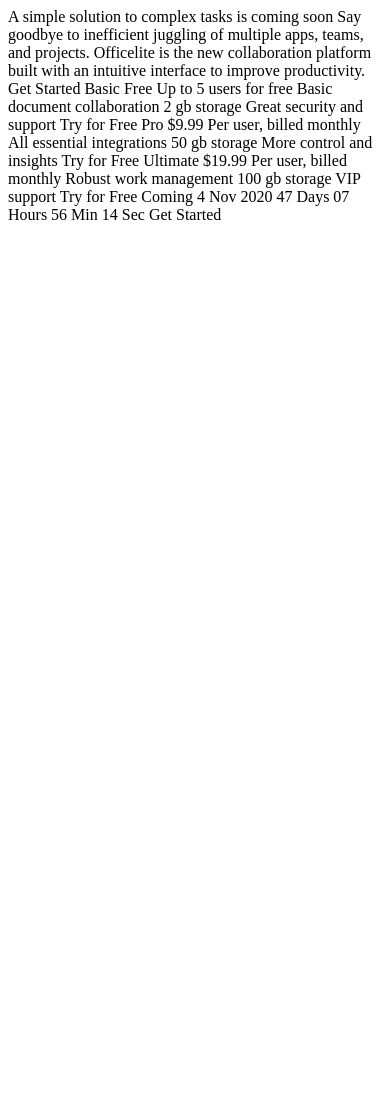
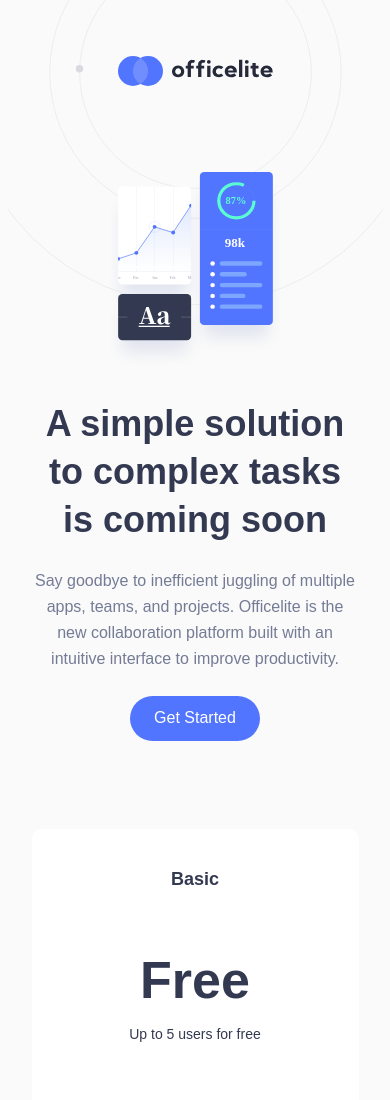
Before and after one commit to emmcgill/FM-Officelite, a plain HTML site: page index.html in a window 390 px wide. Shown: the top 1100 px of the page. Before the commit the page ends 844 px from the top, so only its background shows below. Drawn offline with Linux system fonts and the light colour scheme.

Commit message:
Mobile Completed

```diff
--- a/index.html
+++ b/index.html
@@ -1,53 +1,113 @@
 <!DOCTYPE html>
 <html lang="en">
   <head>
-  <meta charset="UTF-8">
-  <meta name="viewport" content="width=device-width, initial-scale=1.0">
+    <meta charset="UTF-8" />
+    <meta name="viewport" content="width=device-width, initial-scale=1.0" />
 
-  <link rel="icon" type="image/png" sizes="32x32" href="./assets/favicon-32x32.png">
+    <link
+      rel="icon"
+      type="image/png"
+      sizes="32x32"
+      href="./assets/favicon-32x32.png"
+    />
+    <link rel="stylesheet" href="styles/index/common.css" />
+    <link rel="stylesheet" href="styles/index/header.css" />
+    <link rel="stylesheet" href="styles/index/hero.css" />
+    <link rel="stylesheet" href="styles/index/plan-information.css" />
+    <link rel="stylesheet" href="styles/index/countdown-wrapper.css" />
 
     <title>Frontend Mentor | Officelite coming soon site</title>
   </head>
   <body>
+    <main>
+      <header>
+        <img src="assets/shared/logo.svg" alt="#" />
+      </header>
+      <section class="hero">
+        <div class="hero-info-wrapper">
+          <h1 id="hero-title">
             A simple solution to complex tasks is coming soon
-
-  Say goodbye to inefficient juggling of multiple apps, teams, and projects. Officelite is the new
-  collaboration platform built with an intuitive interface to improve productivity.
-
-  Get Started
-
-  Basic
-  Free
-  Up to 5 users for free
-  Basic document collaboration
-  2 gb storage
-  Great security and support
-  Try for Free
-
-  Pro
-  $9.99
-  Per user, billed monthly
-  All essential integrations
-  50 gb storage
-  More control and insights
-  Try for Free
-
-  Ultimate
-  $19.99
-  Per user, billed monthly
-  Robust work management
-  100 gb storage
-  VIP support
-  Try for Free
-
+          </h1>
+          <p id="hero-description">
+            Say goodbye to inefficient juggling of multiple apps, teams, and
+            projects. Officelite is the new collaboration platform built with an
+            intuitive interface to improve productivity.
+          </p>
+          <a href="sign-up.html" class="get-started">Get Started</a>
+        </div>
+        <div class="chart-wrapper">
+          <img src="assets/home/illustration-charts.svg" alt="#" />
+        </div>
+      </section>
+      <div class="plan-information-wrapper">
+        <section class="plan-information">
+          <div class="plan-wrapper basic">
+            <div class="top">
+              <p class="plan-title">Basic</p>
+              <h2 class="price">Free</h2>
+              <p class="price-details">Up to 5 users for free</p>
+            </div>
+            <div class="bottom">
+              <p class="plan-details">Basic document collaboration</p>
+              <p class="storage"><span>2 gb </span>storage</p>
+              <p class="support">Great security and support</p>
+              <a href="sign-up.html" class="try-btn">Try for Free</a>
+            </div>
+          </div>
+          <div class="plan-wrapper pro">
+            <div class="top">
+              <p class="plan-title">Pro</p>
+              <h2 class="price">$9.99</h2>
+              <p class="price-details">Per user, billed monthly</p>
+            </div>
+            <div class="bottom">
+              <p class="plan-details">All essential integrations</p>
+              <p class="storage"><span>50 gb</span> storage</p>
+              <p class="support">More control and insights</p>
+              <a href="sign-up.html" class="try-btn">Try for Free</a>
+            </div>
+          </div>
+          <div class="plan-wrapper ultimate">
+            <div class="top">
+              <p class="plan-title">Ultimate</p>
+              <h2 class="price">$19.99</h2>
+              <p class="price-details">Per user, billed monthly</p>
+            </div>
+            <div class="bottom">
+              <p class="plan-details">Robust work management</p>
+              <p class="storage"><span>100 gb</span> storage</p>
+              <p class="support">VIP support</p>
+              <a href="sign-up.html" class="try-btn">Try for Free</a>
+            </div>
+          </div>
+          <div class="countdown-wrapper">
             <!-- If you're choosing to make this date dynamic, set it to 30 days in the future from the moment the visitor views the page -->
-  Coming 4 Nov 2020
-
+            <h3 class="coming-soon">
+              Coming <span id="release-date">4 Nov 2020</span>
+            </h3>
             <!-- If you're choosing to make this timer dynamic, have it countdown from the date you set above -->
-  47 Days
-  07 Hours
-  56 Min
-  14 Sec
-  Get Started
+            <div class="countdown">
+              <div class="days">
+                <h4 class="days-counter">47</h4>
+                <p class="days-title">Days</p>
+              </div>
+              <div class="hours">
+                <h4 class="hours-counter">07</h4>
+                <p class="hours-title">Hours</p>
+              </div>
+              <div class="minutes">
+                <h4 class="minutes-counter">56</h4>
+                <p class="minutes-title">Min</p>
+              </div>
+              <div class="seconds">
+                <h4 class="seconds-counter">14</h4>
+                <p class="seconds-title">Sec</p>
+              </div>
+            </div>
+            <a href="sign-up.html" class="get-started">Get Started</a>
+          </div>
+        </section>
+      </div>
+    </main>
   </body>
 </html>
--- /dev/null
+++ b/styles/index/common.css
@@ -0,0 +1,43 @@
+:root {
+    --clr-dark-blue-5175FF: #5175FF;
+    --clr-light-blue-829CFF: #829CFF;
+    --clr-black-blue-333950: #333950;
+    --clr-black-25293A: #25293A;
+    --clr-gray-747B95: #747B95;
+    --clr-salmon-F05B5B: #F05B5B;
+    --ff-kumbh-sans: 'Kumbh Sans', sans-serif;
+    --h1-fs: 56px;
+    --h1-lh: 64px;
+    --h1-fw: 700;
+    --h2-fs: 20px;
+    --h2-lh: 28px;
+    --h2-fw: 700;
+    --h3-fs: 16px;
+    --h3-lh: 48px;
+    --h3-fw: 700;
+    --body1-fs: 18px;
+    --body1-lh: 28px;
+    --body1-fw: 400;
+    --body2-fs: 16px;
+    --body2-lh: 28px;
+    --body2-fw: 400;
+}
+
+*,*::before,*::after {
+    margin: 0;
+    box-sizing: border-box;
+}
+
+body {
+    margin: 0 auto;
+    font-family: var(--ff-kumbh-sans);
+    background-color: #fafafa;
+    max-width: 375px;
+}
+
+main {
+    background-image: url(/assets/home/bg-pattern-header.svg);
+    background-position: center -160px;
+    background-size: 465px;
+    background-repeat: no-repeat;
+}
--- /dev/null
+++ b/styles/index/countdown-wrapper.css
@@ -0,0 +1,77 @@
+:root {
+    --clr-dark-blue-5175FF: #5175FF;
+    --clr-light-blue-829CFF: #829CFF;
+    --clr-black-blue-333950: #333950;
+    --clr-black-25293A: #25293A;
+    --clr-gray-747B95: #747B95;
+    --clr-salmon-F05B5B: #F05B5B;
+    --ff-kumbh-sans: 'Kumbh Sans', sans-serif;
+    --h1-fs: 56px;
+    --h1-lh: 64px;
+    --h1-fw: 700;
+    --h2-fs: 20px;
+    --h2-lh: 28px;
+    --h2-fw: 700;
+    --h3-fs: 16px;
+    --h3-lh: 48px;
+    --h3-fw: 700;
+    --body1-fs: 18px;
+    --body1-lh: 28px;
+    --body1-fw: 400;
+    --body2-fs: 16px;
+    --body2-lh: 28px;
+    --body2-fw: 400;
+}
+
+.plan-information > .countdown-wrapper {
+    text-align: center;
+    padding-bottom: 4rem;
+}
+
+.plan-information > .countdown-wrapper > h3 {
+    font-weight: 700;
+    letter-spacing: 5px;
+    text-transform: uppercase;
+    color: #ffffff;
+    margin-bottom: 3rem;
+}
+
+.plan-information > .countdown-wrapper > h3 > span {
+    color: #5175FF;
+}
+
+.plan-information > .countdown-wrapper > .countdown {
+    display: flex;
+    justify-content: center;
+    color: white;
+    gap: 1rem;
+    margin-bottom: 3.5rem;
+}
+
+.plan-information > .countdown-wrapper > .countdown > div {
+    background-color: #333950;
+    padding: 1rem;
+}
+
+.plan-information > .countdown-wrapper > .countdown > div > h4 {
+    font-size: 32px;
+    margin-bottom: .35rem;
+}
+
+.plan-information > .countdown-wrapper > .countdown > div > p {
+    text-align: center;
+    color: #747B95;
+    font-size: 12px;
+    font-weight: 700;
+    text-transform: lowercase;
+}
+
+.plan-information > .countdown-wrapper > a {
+    background-color: #5175FF;
+    color: #ffffff;
+    font-size: 15px;
+    font-weight: 700;
+    text-decoration: none;
+    padding: 1.1rem 2rem;
+    border-radius: 50px;
+}
--- /dev/null
+++ b/styles/index/header.css
@@ -0,0 +1,5 @@
+header {
+    padding: 3.5rem 0 5.35rem 0;
+    display: flex;
+    justify-content: center;
+}
--- /dev/null
+++ b/styles/index/hero.css
@@ -0,0 +1,72 @@
+:root {
+    --clr-dark-blue-5175FF: #5175FF;
+    --clr-light-blue-829CFF: #829CFF;
+    --clr-black-blue-333950: #333950;
+    --clr-black-25293A: #25293A;
+    --clr-gray-747B95: #747B95;
+    --clr-salmon-F05B5B: #F05B5B;
+    --ff-kumbh-sans: 'Kumbh Sans', sans-serif;
+    --h1-fs: 56px;
+    --h1-lh: 64px;
+    --h1-fw: 700;
+    --h2-fs: 20px;
+    --h2-lh: 28px;
+    --h2-fw: 700;
+    --h3-fs: 16px;
+    --h3-lh: 48px;
+    --h3-fw: 700;
+    --body1-fs: 18px;
+    --body1-lh: 28px;
+    --body1-fw: 400;
+    --body2-fs: 16px;
+    --body2-lh: 28px;
+    --body2-fw: 400;
+}
+
+main > .hero {
+    display: flex;
+    flex-direction: column-reverse;
+    align-items: center;
+    padding: 0 1.5rem;
+    margin-bottom: 5.5rem;
+}
+
+main > .hero > .chart-wrapper > img {
+    height: 192px;
+    width: 171px;
+    margin-bottom: 2rem;
+}
+
+main > .hero > .hero-info-wrapper {
+    display: flex;
+    flex-direction: column;
+    align-items: center;
+}
+
+main > .hero > .hero-info-wrapper > h1{
+    font-size: 36px;
+    font-weight: var(--h1-fw);
+    max-width: 327px;
+    text-align: center;
+    line-height: 48px;
+    margin-bottom: 1.5rem;
+    color: var(--clr-black-blue-333950);
+}
+
+main > .hero > .hero-info-wrapper > p{
+    line-height: 26px;
+    text-align: center;
+    color: var(--clr-gray-747B95);
+    font-weight: 300;
+    margin-bottom: 1.5rem;
+}
+
+main > .hero > .hero-info-wrapper > a{
+    background-color: var(--clr-dark-blue-5175FF);
+    color: #fff;
+    text-decoration: none;
+    font-weight: 500;
+    padding: .85rem 1.5rem;
+    border-radius: 40px;
+
+}
--- /dev/null
+++ b/styles/index/plan-information.css
@@ -0,0 +1,117 @@
+:root {
+    --clr-dark-blue-5175FF: #5175FF;
+    --clr-light-blue-829CFF: #829CFF;
+    --clr-black-blue-333950: #333950;
+    --clr-black-25293A: #25293A;
+    --clr-gray-747B95: #747B95;
+    --clr-salmon-F05B5B: #F05B5B;
+    --ff-kumbh-sans: 'Kumbh Sans', sans-serif;
+    --h1-fs: 56px;
+    --h1-lh: 64px;
+    --h1-fw: 700;
+    --h2-fs: 20px;
+    --h2-lh: 28px;
+    --h2-fw: 700;
+    --h3-fs: 16px;
+    --h3-lh: 48px;
+    --h3-fw: 700;
+    --body1-fs: 18px;
+    --body1-lh: 28px;
+    --body1-fw: 400;
+    --body2-fs: 16px;
+    --body2-lh: 28px;
+    --body2-fw: 400;
+}
+
+.plan-information-wrapper {
+    background: linear-gradient( to bottom, #fafafa 40%, var(--clr-black-25293A) 40%);
+}
+
+.plan-information {
+    position: relative;
+    max-width: 375px;
+    padding: 0 1.5rem;
+    background-image: url(/assets/home/bg-pattern-footer.svg);
+    background-position-x: 50%;
+    background-position-y: -2290px;
+    background-size: 100vh;
+}
+
+.plan-information > .plan-wrapper {
+    margin-bottom: 2rem;
+    padding: 2.5rem 0 4rem 0;
+    background-color: white;
+    border-radius: 10px;
+    display: flex;
+    flex-direction: column;
+    align-items: center;
+    text-align: center;
+}
+
+.plan-information > .plan-wrapper > .top {
+    color: var(--clr-black-blue-333950);
+}
+
+.plan-information > .plan-wrapper > .top > .plan-title {
+    font-size: 18px;
+    font-weight: 700;
+    margin-bottom: 3.75rem;
+}
+
+.plan-information > .plan-wrapper > .top > .price {
+    font-size: 52px;
+    margin-bottom: 1rem;
+}
+
+.plan-information > .plan-wrapper > .top > .price-details {
+    font-size: 14px;
+    margin-bottom: 3.75rem;
+}
+
+.plan-information > .plan-wrapper > .bottom {
+    color: var(--clr-gray-747B95);
+    font-weight: 300;
+    font-size: 14px;
+
+}
+
+.plan-information > .plan-wrapper > .bottom > * {
+    margin-bottom: 1.5rem;
+}
+
+.plan-information > .plan-wrapper > .bottom > p > span {
+    text-transform: uppercase;
+}
+
+.plan-information > .plan-wrapper > .bottom > .support {
+    margin-bottom: 3.25rem;
+}
+
+.plan-information > .plan-wrapper > .bottom > a {
+    background-color: #dae1fd;
+    color: var(--clr-dark-blue-5175FF);
+    font-size: 15px;
+    font-weight: 700;
+    text-decoration: none;
+    padding: 1.1rem 2rem;
+    border-radius: 50px;
+}
+
+.plan-information > .pro {
+    background-color: #5175FF;
+    background-image: url(/assets/home/bg-pattern-pricing.svg);
+    background-position: center bottom 5%;
+}
+
+.plan-information > .ultimate {
+    margin-bottom: 6rem;
+}
+
+.plan-information > .pro > .top {
+    color: #fff;
+}
+
+.plan-information > .pro > .bottom {
+    color: #dae1fd;
+    font-weight: 200;
+}
```
Lines whose indentation alone changed are shown as unchanged.
